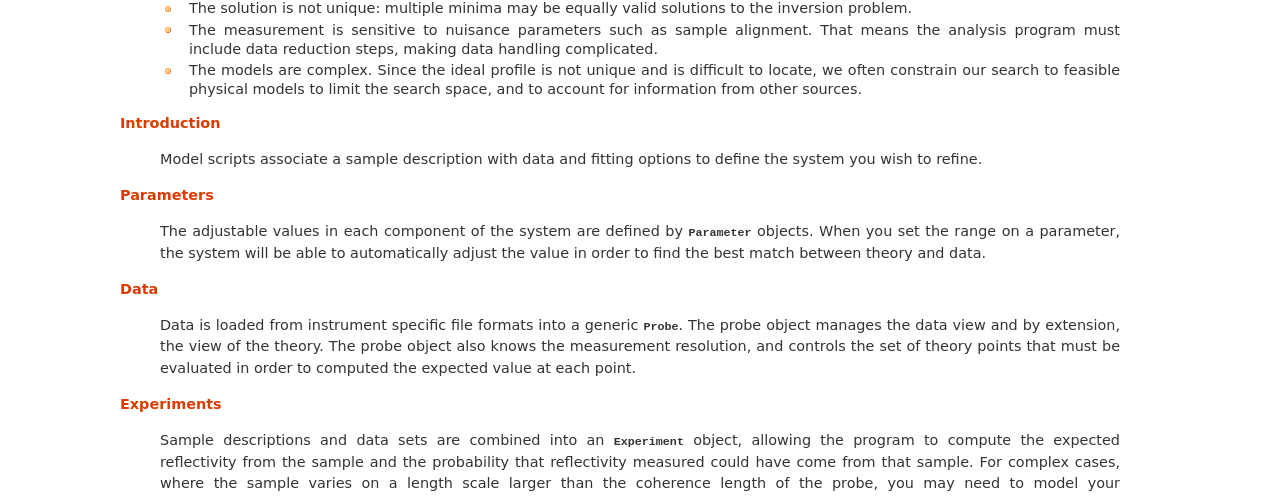
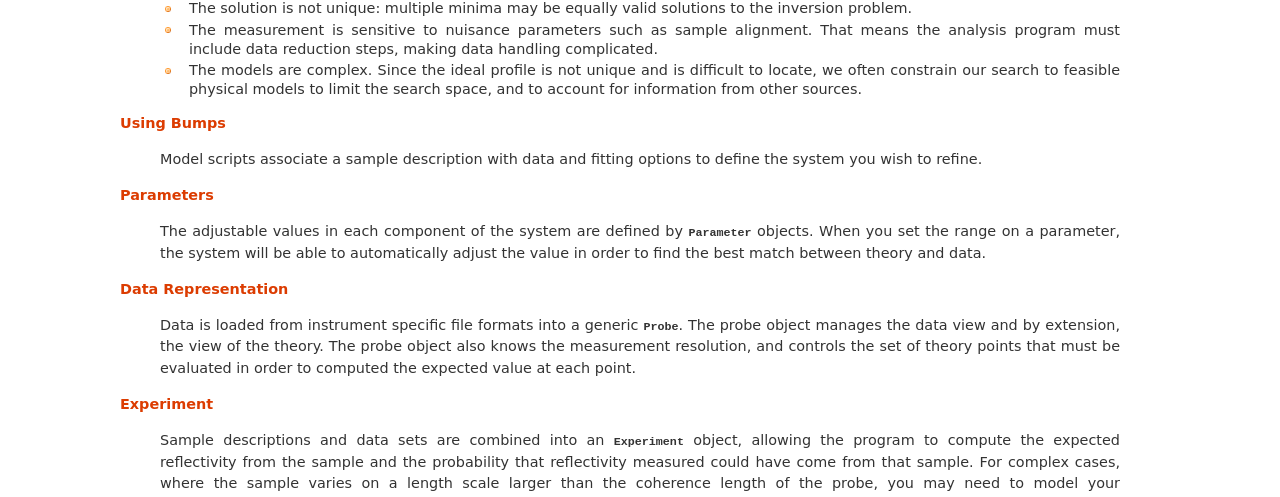
Before and after one commit to bumps/bumps, a Sphinx documentation site: the page built from doc/guide/index.rst, in a window 1280 px wide. Shown: the part 256-753 px from the top of the page. Built offline with Sphinx 7.4.7, drawn with Linux system fonts in a browser that asks for light colours; pages that are not in the unit, such as notebooks, are missing from menus; some of the changed lines change nothing that is shown.

Commit message:
doc tweak

```diff
--- a/doc/guide/index.rst
+++ b/doc/guide/index.rst
@@ -19,12 +19,12 @@ The complexity comes from multiple sources:
      information from other sources.
 
 
-`Introduction <intro.html>`_
+:ref:`intro-guide`
 
      Model scripts associate a sample description with data and fitting
      options to define the system you wish to refine.
 
-`Parameters <parameter.html>`_
+:ref:`parameter-guide`
 
      The adjustable values in each component of the system are defined
      by :class:`Parameter <bumps.parameter>` objects.  When you
@@ -32,7 +32,7 @@ The complexity comes from multiple sources:
      adjust the value in order to find the best match between theory
      and data.
 
-`Data <data.html>`_
+:ref:`data-guide`
 
      Data is loaded from instrument specific file
      formats into a generic :class:`Probe <bumps.data.Probe>`.  The
@@ -41,7 +41,7 @@ The complexity comes from multiple sources:
      and controls the set of theory points that must be evaluated
      in order to computed the expected value at each point.
 
-`Experiments <experiment.html>`_
+:ref:`experiment-guide`
 
      Sample descriptions and data sets are combined into an
      :class:`Experiment <bumps.experiment.Experiment>` object,
@@ -52,7 +52,7 @@ The complexity comes from multiple sources:
      of the probe, you may need to model your measurement with a
      :class:`CompositeExperiment <bumps.experiment.CompositeExperiment>`.
 
-`Fitting <fitting.html>`_
+:ref:`fitting-guide`
 
      One or more experiments can be combined into a
      :class:`FitProblem <refl1d.fitter.FitProblem>`.  This is then
```
